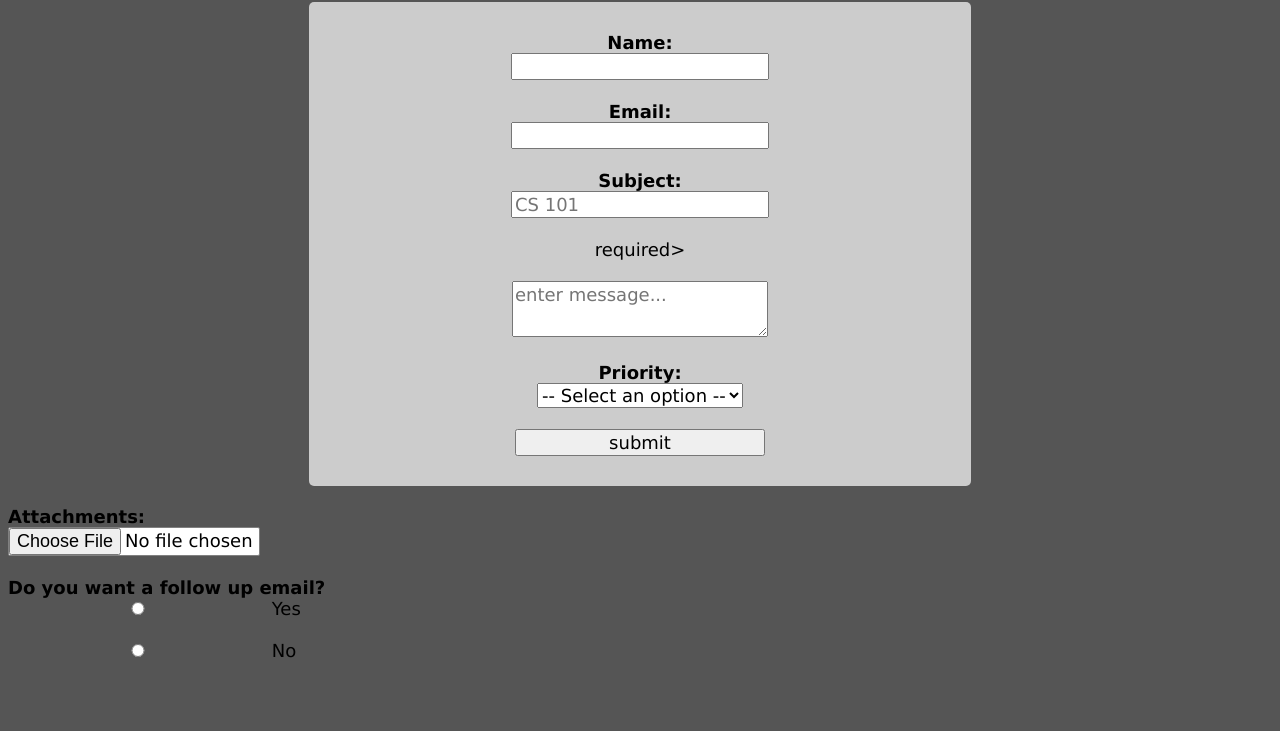
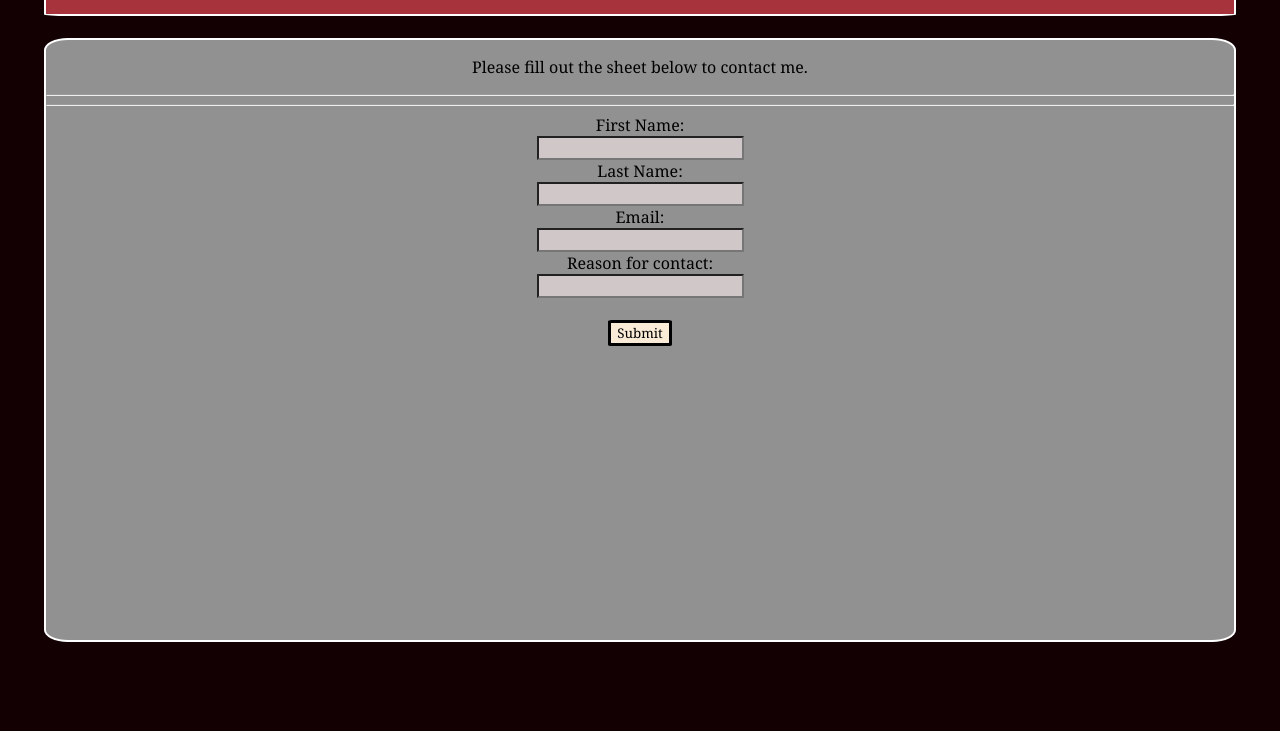
Before and after one commit to O-white1/O-white1.github.io, a plain HTML site: page contactMe.html in a window 1280 px wide. Shown: the part 69-800 px from the top of the page. Drawn offline with Linux system fonts and the light colour scheme.

Commit message:
1/18/24 8:40 WD
Done!?

```diff
--- a/contactMe.html
+++ b/contactMe.html
@@ -3,89 +3,75 @@
 <head>
     <meta charset="UTF-8">
     <meta name="viewport" content="width=device-width, initial-scale=1.0">
-    <title>Contact me.</title>
+    <title>Contact Me</title>
     <style>
         * {
-            font-size: 18px;
-            font-family: Verdana, Geneva, Tahoma, sans-serif;
-
+            background-color: #130002;
+            font-family: Cambria, Cochin, Georgia, Times, 'Times New Roman', serif
         }
-
-
-        body {background: #555; }
-        label {font-weight: bold;}
-        h1 {font-size: 28px; color: white;}
-        input {width: 250px;}
-        textarea {min-width: 250px; min-height: 50px;}
-        input, textarea {max-width: 250px;}
-        #flwupy {margin-left: -125px;}
-        #flwupy, #flwupn {margin-right: -100px;}
-        .flwlbl {font-weight: normal;}
-        form {min-width: 550ox; margin-bottom: 20px;}
-        .rqd {color: red; font-weight: normal;}
-
-        #attach {
-            background: white !important;
-            border: 1px solid gray;
-            border-radius: 2px;
-        }
-        #fdiv {
-            background: #ccc;
-            border-radius: 5px;
-            width: 50%;
-            text-align: center;
-            margin: 0 auto;
-
-            padding: 30px 15px;
-
-        }
+.textupper {
+    background:#a7343c;
+}
+.textcontact {
+    background-color: rgb(145, 145, 145);
+}
+.upper {
+    align-items: center;
+    border: 3px solid black;
+    width: 94%;
+    background: #a7343c;
+    color:antiquewhite;
+    border: 2px solid #ffffff;
+    border-radius: 2%;
+}
+h2 {align-items: center;}
+.contact {
+    background-color: rgb(145, 145, 145);
+    align-self: center;
+    width: 94%;
+    height: 75vh;
+    border: 3px solid black;
+    color: black;
+    border: 2px solid white;
+    border-radius: 2%;
+    #contact {
+        align-items: center;
+    }
+}
+button {
+    background-color: antiquewhite;
+    border: 3px solid black;
+    border-radius: 6%;
+}
+input {
+    background-color: #d0c8c8;
+}
     </style>
 </head>
 <body>
-    <center><h1>Contact me.</h1></center>
-
-    <form action = "#" method="post" id="contactform"
-        style="text-align:center;" onsubmit = "alert('not yet implemented');">
-        <div id="fdiv">
-            <label fpr="my_name">Name: <spam class="rqd"></spam></label> <br/>
-            <input type = "text" name="my_name" id="my_name"
-             required> <br/><br/>
-
-            <label fpr="my_email">Email: <spam class="rqd"></spam></label> <br/>
-            <input type = "email" name="my_email" id="my_email"
-             required> <br/><br/>
-
-            <label fpr="subject">Subject: <spam class="rqd"></spam></label> <br/>
-            <input type = "text" name="subject" id="subject"
-             placeholder="CS 101" required> <br/><br/> required> <br/><br/>
-
-            <textarea name ="tbody" id="tbody" placeholder="enter message..."
-                        required></textarea> <br/><br/>
-
-            <label for="priority">Priority: <spam class="rqd"></spam></label> <br/>
-            <select name="priority" id="priority" required>
-                <option disabled selected value>-- Select an option --</option>
-                <option value="low">Low</option>
-                <option value="med">Medium</option>
-                <option value="high">High</option>
-                <option value="crit">Critical</option>
-            </select> <br/><br/>
-
-            <input type="submit" value="submit" id="submit"/>
+    <center>
+        <form><div class="upper">
+            <h2 class="textupper">Contact Me</h2>
+            <p class="textupper"></p>
+        </div>
+        <br/>
+        <div class="contact">
+            <p class="textcontact" id="contact">Please fill out the sheet below to contact me.</p>
+            <hr>
+            <hr>
+            <label class="textcontact"> First Name:</label> <br/>
+            <input class="in"  type="text" required> <br/>
+            <label class="textcontact">Last Name:</label> <br/>
+            <input class="in" type="text" required> <br/>
+            <label class="textcontact">Email:</label> <br/>
+            <input class="in" type="email" required> <br/>
+            <label class="textcontact">Reason for contact:</label> <br/>
+            <input class="in" type="text" required> <br/>
+            <br/>
+            <button onclick="document.getElementsByClassName('in').clear()" id="btn">Submit</button>
 
         </div>
     </form>
-
- <label for="attach">Attachments: </label> <br/>
- <input type ="file" name="attach" id="attach"> <br/> <br/>
-
- <label for="flwup">Do you want a follow up email?</label> <br/>
-
- <input type="radio" name="flwup" id="fwlupy" value="yes" />
- <label for="flwupy" class="flwlbl">Yes</label> <br/> <br/>
- <input type="radio" name="flwup" id="fwlupn" value="no" />
- <label for="flwupn" class="flwlbl">No</label> <br/> <br/>
-
- <input id="humans" type="hidden" name="humans"
+    </center>
 </body>
 </html>
```
Also changed, not shown: FinalProgWebSite/ContactMe/contactme.html (deleted, +0 -77 lines), index.html (+2 -2 lines), projects.css (renamed from FinalProgWebSite/ProjectsToday/projects.css), projects.html (renamed from FinalProgWebSite/ProjectsToday/projects.html).
